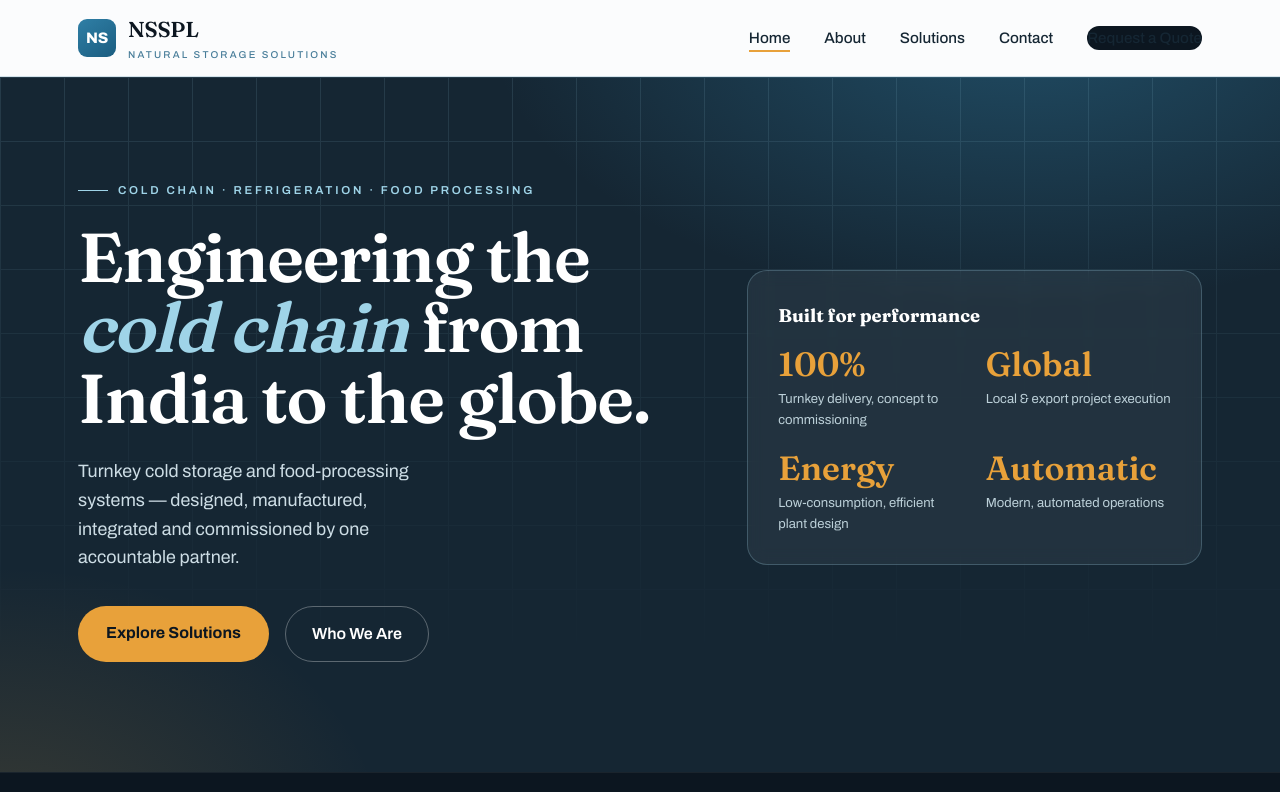
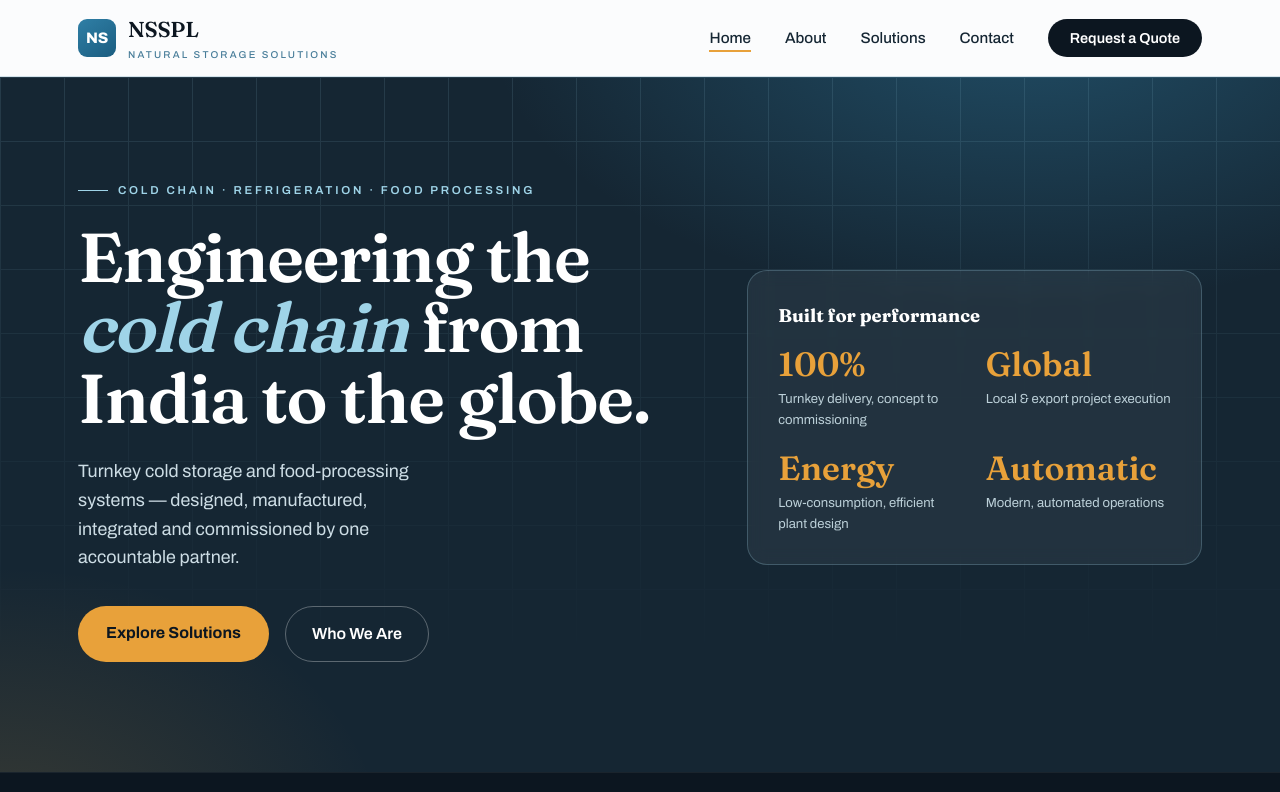
Before and after one commit to Storm7252/Nsspl-Natural, a plain HTML site: page index.html in a window 1280 px wide. Shown: the top 792 px of the page. Drawn offline with Linux system fonts and the light colour scheme.

Commit message:
fixed quote button text

```diff
--- a/assets/style.css
+++ b/assets/style.css
@@ -59,11 +59,11 @@ img{max-width:100%;display:block}
 .menu a{font-weight:500;font-size:.95rem;color:var(--slate);position:relative;padding:4px 0}
 .menu a::after{content:"";position:absolute;left:0;bottom:-2px;height:2px;width:0;background:var(--amber);transition:width .28s ease}
 .menu a:hover::after,.menu a.active::after{width:100%}
-.cta{
+.menu a.cta{
   background:var(--ink);color:#fff;padding:11px 22px;border-radius:999px;
   font-weight:600;font-size:.9rem;transition:transform .2s ease, background .2s ease;
 }
-.cta:hover{background:var(--blue-deep);transform:translateY(-1px)}
+.menu a.cta:hover{background:var(--blue-deep);transform:translateY(-1px)}
 .burger{display:none;flex-direction:column;gap:5px;background:none;border:0;cursor:pointer;padding:8px}
 .burger span{width:24px;height:2px;background:var(--ink);transition:.3s}
 
```
